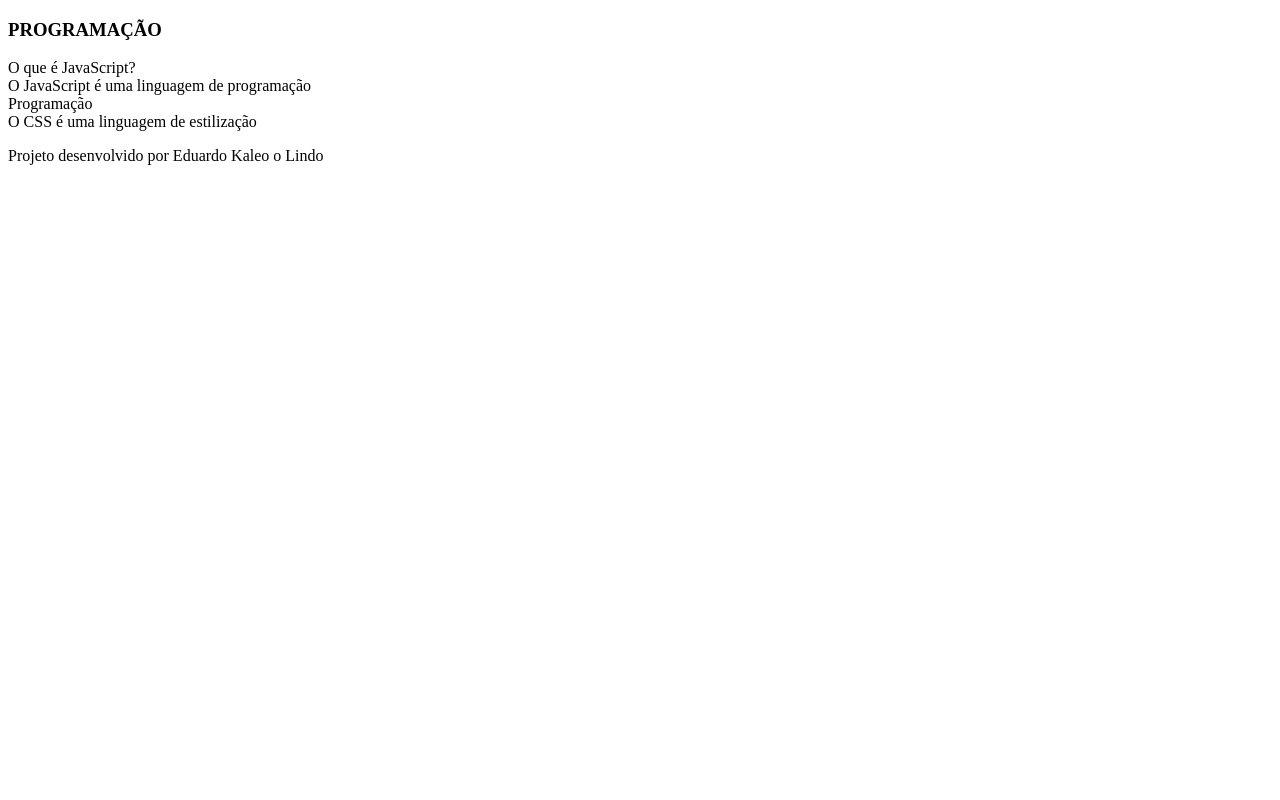
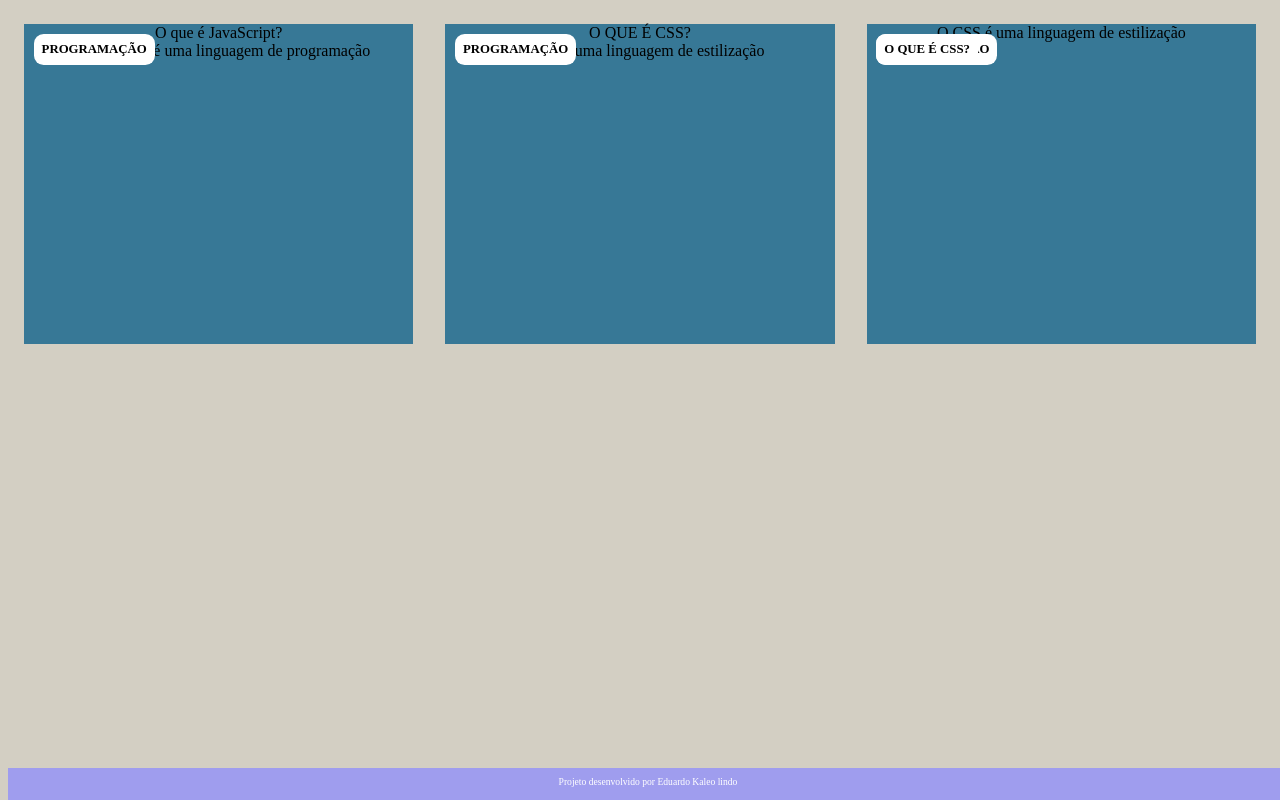
Before and after one commit to kaleo007/java, a plain HTML site: page index.html in a window 1280 px wide. Drawn offline with Linux system fonts and the light colour scheme.

Commit message:
Add files via upload

```diff
--- a/index.html
+++ b/index.html
@@ -3,35 +3,47 @@
 <head>
     <meta charset="UTF-8">
     <meta name="viewport" content="width=device-width, initial-scale=1.0">
-    <link rel=stylesheet href=”style.css”>
+	<link rel="stylesheet" href="style.CSS">
     <title>FLASHCARD</title>
 </head>
 <body>
 	<main>
-	<section id=”containeir”>
-	<article class=”cartao”>
-	<div class=”cartao_conteudo”>
-	<h1>PROGRAMAÇÃO</h1>
-<div class=”cartao_pergunta”>
+	<section id="container">
+	<article class="cartao">
+	<div class="cartao_conteudo">
+	<h3>PROGRAMAÇÃO</h3>
+<div class="cartao_pergunta">
 O que é JavaScript?
 </div>
-<div class=”cartao_resposta”>
+<div class="cartao_resposta">
 O JavaScript é uma linguagem de programação
 </div>
 </div>
 </article>
-<article class=”cartao”>
-<div class=”cartao_conteudo”>
-<div class=”cartao_pergunta”>
-Programação
+<article class="cartao">
+<div class="cartao_conteudo">
+<h3>PROGRAMAÇÃO</h3>
+<div class="cartao_pergunta">
+O QUE É CSS?
 </div>
-<div class=”cartao_resposta”>
+<div class="cartao_resposta">
+O CSS é uma linguagem de estilização
+</div>
+</div>
+</article>
+<article class="cartao">
+<div class="cartao_conteudo">
+<h3>PROGRAMAÇÃO</h3>
+<div class="cartao_pergunta">
+<h3>O QUE É CSS?</h3>
+</div>
+<div class="cartao_resposta">
 O CSS é uma linguagem de estilização
 </div>
 </div>
 </article>
 <footer>
-<p>Projeto desenvolvido por Eduardo Kaleo o Lindo</p>
+<p>Projeto desenvolvido por Eduardo Kaleo lindo</p>
 </footer>
 </section>
 </main>
--- a/style.CSS
+++ b/style.CSS
@@ -1,5 +1,5 @@
 body {
-	background-color: rgba(119, 0, 255, 0.557);
+	background-color: rgba(206, 201, 187, 0.884);
 }
 #container {
 	display: flex;
@@ -7,7 +7,7 @@ body {
 
 .cartao {
 	margin: 1rem 1rem;
-	background-color: rgb(68, 233, 216);
+	background-color: rgb(174, 217, 235);
 	height: 20rem;
 	flex-grow: 1;
 	flex-basis: calc(33% - 6rem);
@@ -16,6 +16,71 @@ body {
 
 .cartao_conteudo {
 	text-align: center;
-	background-color: forestgreen;
+	background-color: rgb(55, 120, 150);
 	height: 100%;
+	transform-style: preserve-3d;
+	transition: transform 300ms ease-in-out;
 }
+.cartao_conteudo h3 {
+	background-color: white;
+	text-align: left;
+	padding: 0.5rem;
+	position: absolute;
+	margin: 0.6rem;
+	border-radius: 0.6rem;
+	font-size: 1vw;
+	backface-visibility: hidden;
+}
+
+.cartao_conteudo p {
+	margin-top: 1rem;
+	padding: 2rem;
+	margin-top: 4rem;
+}
+
+.cartao_conteudo_pergunta p {
+	color: green;
+	font-weight:500;
+}
+
+.cartao_conteudo_resposta p{
+	color: red;
+	font-weight: 700;
+}
+
+.cartao:hover .cartao_conteudo {
+	transform: rotateY(180deg);
+}
+
+.cartao_conteudo_pergunta,
+.cartao_conteudo_resposta {
+	backface-visibility: hidden;
+	position: absolute;
+	height: 100%;
+	width: 100%;
+}
+
+.cartao_conteudo_resposta {
+	transform: rotateY(180deg);
+
+}
+
+footer {
+	background-color: rgb(159, 157, 238);
+	color: white;
+	position: fixed;
+	bottom: 0;
+	width: 100%;
+	height: 2rem;
+}
+
+footer p {
+	text-align: center;
+	font-size: 0.6rem;
+	margin-top: 0.5rem;
+}
+
+
+.cartao : hover.cartao_conteudo {
+	color: ;
+}
```
